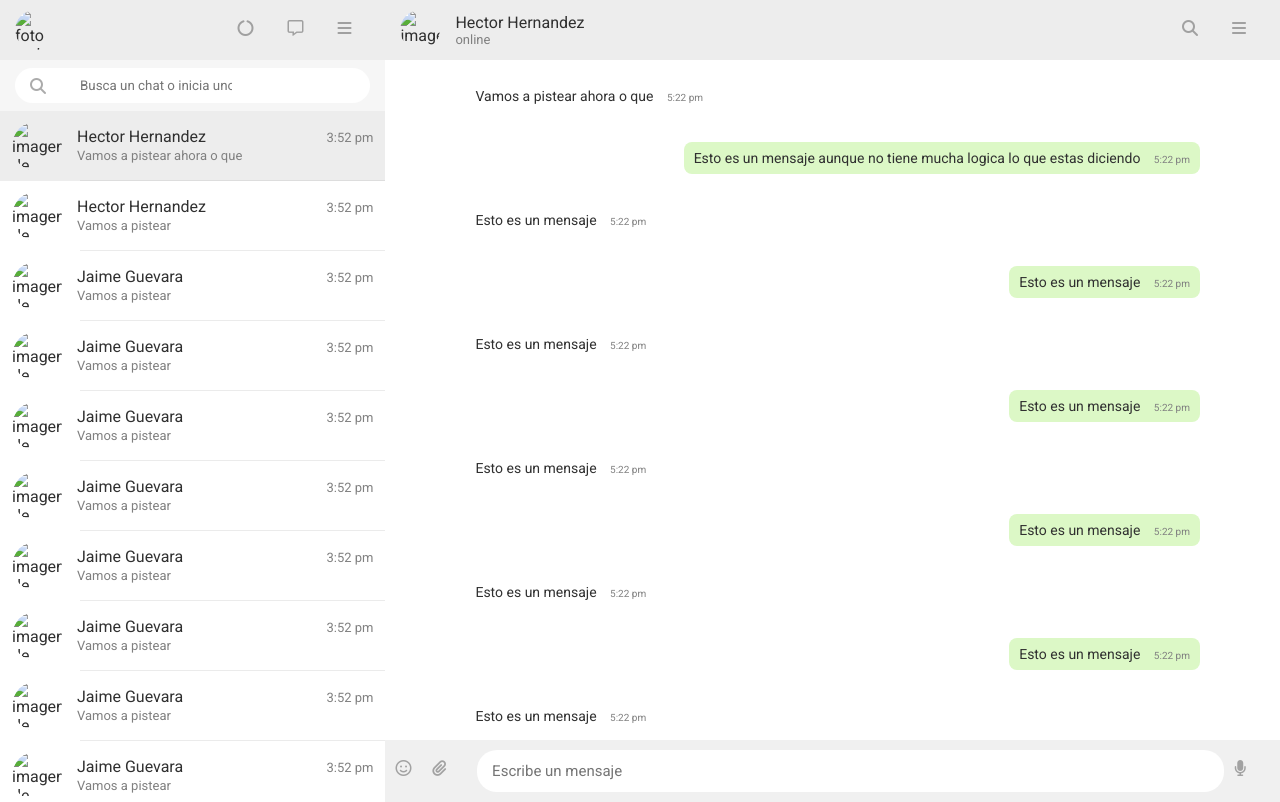
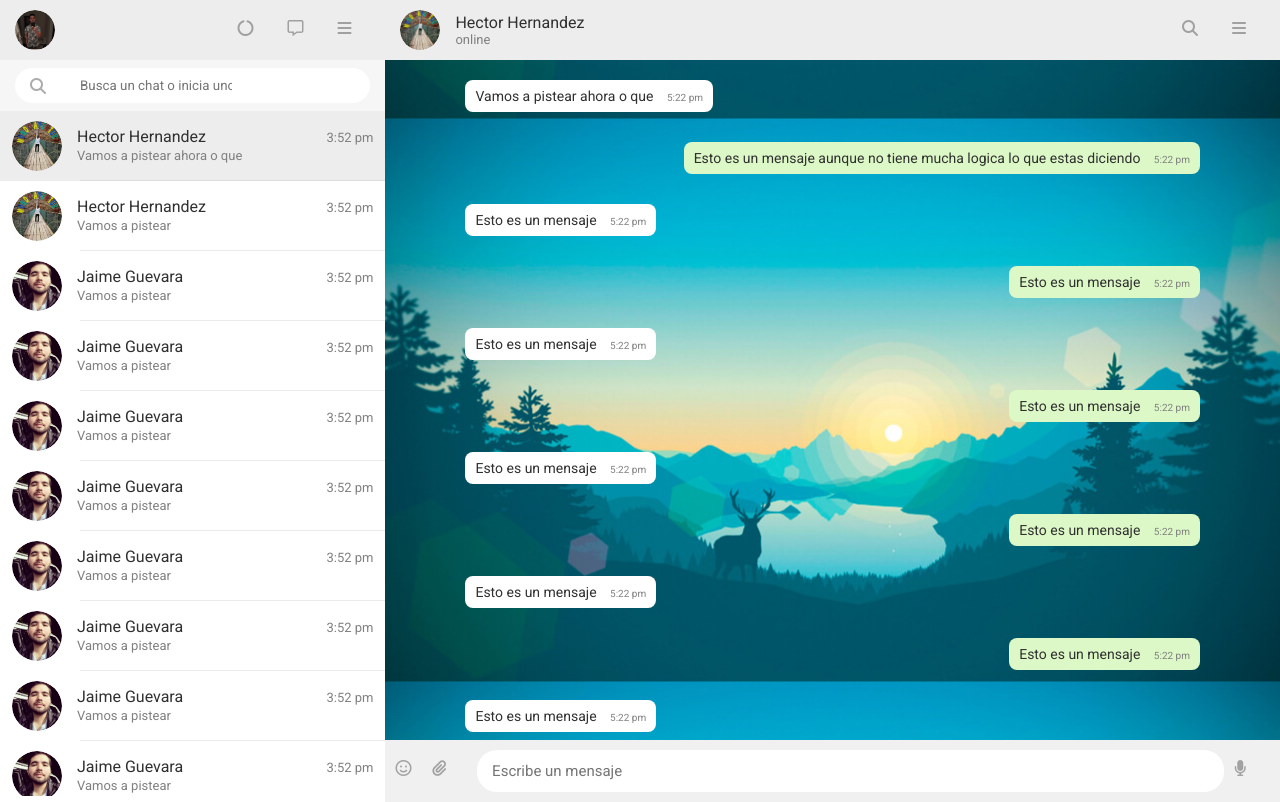
Before and after one commit to victoria10-bs/whatsapp.github.io, a plain HTML site: page index.html in a window 1280 px wide. Drawn offline with Linux system fonts and the light colour scheme.

Commit message:
detalles fotos

```diff
--- a/index.html
+++ b/index.html
@@ -9,7 +9,7 @@
     <link rel="preconnect" href="https://fonts.googleapis.com">
     <link rel="preconnect" href="https://fonts.gstatic.com" crossorigin>
     <link href="https://fonts.googleapis.com/css2?family=Roboto:wght@400;700&display=swap" rel="stylesheet">
-    <link rel="shortcut icon" type="" href="">
+    <link rel="shortcut icon" type="icon" href="">
 
     <title>WhatsApp</title>
 </head>
@@ -18,7 +18,7 @@
     <div class="sidebar">
         <div class="header">
             <div class="avatar">
-                <img src="/Whatsapp/images/avatar.jpg" alt="foto de la persona">
+                <img src="/images/avatar.jpg" alt="foto de la persona">
             </div>
             <div class="chat-header-right">
                 <i class="fa-solid fa-circle-notch"></i>
@@ -35,7 +35,7 @@
         <div class="sidebar-chats">
             <div class="sidebar-chat">
                 <div class="chat-avatar">
-                    <img src="/Whatsapp/images/hector.jpg" alt="imagen de perfil">
+                    <img src="images/hector.jpg" alt="imagen de perfil">
                 </div>
                     <div class="info-chat">
                         <h4>Hector Hernandez</h4>
@@ -47,7 +47,7 @@
             </div>
             <div class="sidebar-chat">
                 <div class="chat-avatar">
-                    <img src="/Whatsapp/images/hector.jpg" alt="imagen de perfil">
+                    <img src="images/hector.jpg" alt="imagen de perfil">
                 </div>
                     <div class="info-chat">
                         <h4>Hector Hernandez</h4>
@@ -59,7 +59,7 @@
             </div>
             <div class="sidebar-chat">
                 <div class="chat-avatar">
-                    <img src="/Whatsapp/images/jaime.jpg" alt="imagen de perfil">
+                    <img src="images/jaime.jpg" alt="imagen de perfil">
                 </div>
                     <div class="info-chat">
                         <h4>Jaime Guevara</h4>
@@ -71,7 +71,7 @@
             </div>
             <div class="sidebar-chat">
                 <div class="chat-avatar">
-                    <img src="/Whatsapp/images/jaime.jpg" alt="imagen de perfil">
+                    <img src="images/jaime.jpg" alt="imagen de perfil">
                 </div>
                     <div class="info-chat">
                         <h4>Jaime Guevara</h4>
@@ -83,7 +83,7 @@
             </div>
             <div class="sidebar-chat">
                 <div class="chat-avatar">
-                    <img src="/Whatsapp/images/jaime.jpg" alt="imagen de perfil">
+                    <img src="images/jaime.jpg" alt="imagen de perfil">
                 </div>
                     <div class="info-chat">
                         <h4>Jaime Guevara</h4>
@@ -95,7 +95,7 @@
             </div>
             <div class="sidebar-chat">
                 <div class="chat-avatar">
-                    <img src="/Whatsapp/images/jaime.jpg" alt="imagen de perfil">
+                    <img src="images/jaime.jpg" alt="imagen de perfil">
                 </div>
                     <div class="info-chat">
                         <h4>Jaime Guevara</h4>
@@ -107,7 +107,7 @@
             </div>
             <div class="sidebar-chat">
                 <div class="chat-avatar">
-                    <img src="/Whatsapp/images/jaime.jpg" alt="imagen de perfil">
+                    <img src="images/jaime.jpg" alt="imagen de perfil">
                 </div>
                     <div class="info-chat">
                         <h4>Jaime Guevara</h4>
@@ -119,7 +119,7 @@
             </div>
             <div class="sidebar-chat">
                 <div class="chat-avatar">
-                    <img src="/Whatsapp/images/jaime.jpg" alt="imagen de perfil">
+                    <img src="images/jaime.jpg" alt="imagen de perfil">
                 </div>
                     <div class="info-chat">
                         <h4>Jaime Guevara</h4>
@@ -131,7 +131,7 @@
             </div>
             <div class="sidebar-chat">
                 <div class="chat-avatar">
-                    <img src="/Whatsapp/images/jaime.jpg" alt="imagen de perfil">
+                    <img src="images/jaime.jpg" alt="imagen de perfil">
                 </div>
                     <div class="info-chat">
                         <h4>Jaime Guevara</h4>
@@ -143,7 +143,7 @@
             </div>
             <div class="sidebar-chat">
                 <div class="chat-avatar">
-                    <img src="/Whatsapp/images/jaime.jpg" alt="imagen de perfil">
+                    <img src="images/jaime.jpg" alt="imagen de perfil">
                 </div>
                     <div class="info-chat">
                         <h4>Jaime Guevara</h4>
@@ -155,7 +155,7 @@
             </div>
             <div class="sidebar-chat">
                 <div class="chat-avatar">
-                    <img src="/Whatsapp/images/jaime.jpg" alt="imagen de perfil">
+                    <img src="images/jaime.jpg" alt="imagen de perfil">
                 </div>
                     <div class="info-chat">
                         <h4>Jaime Guevara</h4>
@@ -167,7 +167,7 @@
             </div>
             <div class="sidebar-chat">
                 <div class="chat-avatar">
-                    <img src="/Whatsapp/images/jaime.jpg" alt="imagen de perfil">
+                    <img src="images/jaime.jpg" alt="imagen de perfil">
                 </div>
                     <div class="info-chat">
                         <h4>Jaime Guevara</h4>
@@ -179,7 +179,7 @@
             </div>
             <div class="sidebar-chat">
                 <div class="chat-avatar">
-                    <img src="/Whatsapp/images/jaime.jpg" alt="imagen de perfil">
+                    <img src="images/jaime.jpg" alt="imagen de perfil">
                 </div>
                     <div class="info-chat">
                         <h4>Jaime Guevara</h4>
@@ -196,7 +196,7 @@
         <div class="header">
             <div class="chat-tittle">
                 <div class="avatar">
-                    <img src="/Whatsapp/images/hector.jpg" alt="imagen de hector">
+                    <img src="images/hector.jpg" alt="imagen de hector">
                 </div>
                 <div class="mensaje-header-contenido">
                     <h4>Hector Hernandez</h4>
--- a/style.css
+++ b/style.css
@@ -195,7 +195,7 @@
     }
 
     .mensaje-content{
-        background-image: url(/Whatsapp/images/fondo.jpg);
+        background-image: url(images/fondo.jpg);
         background-position: center;
         height: calc(100vh - 120px);
         padding: 20px 80px;
```
